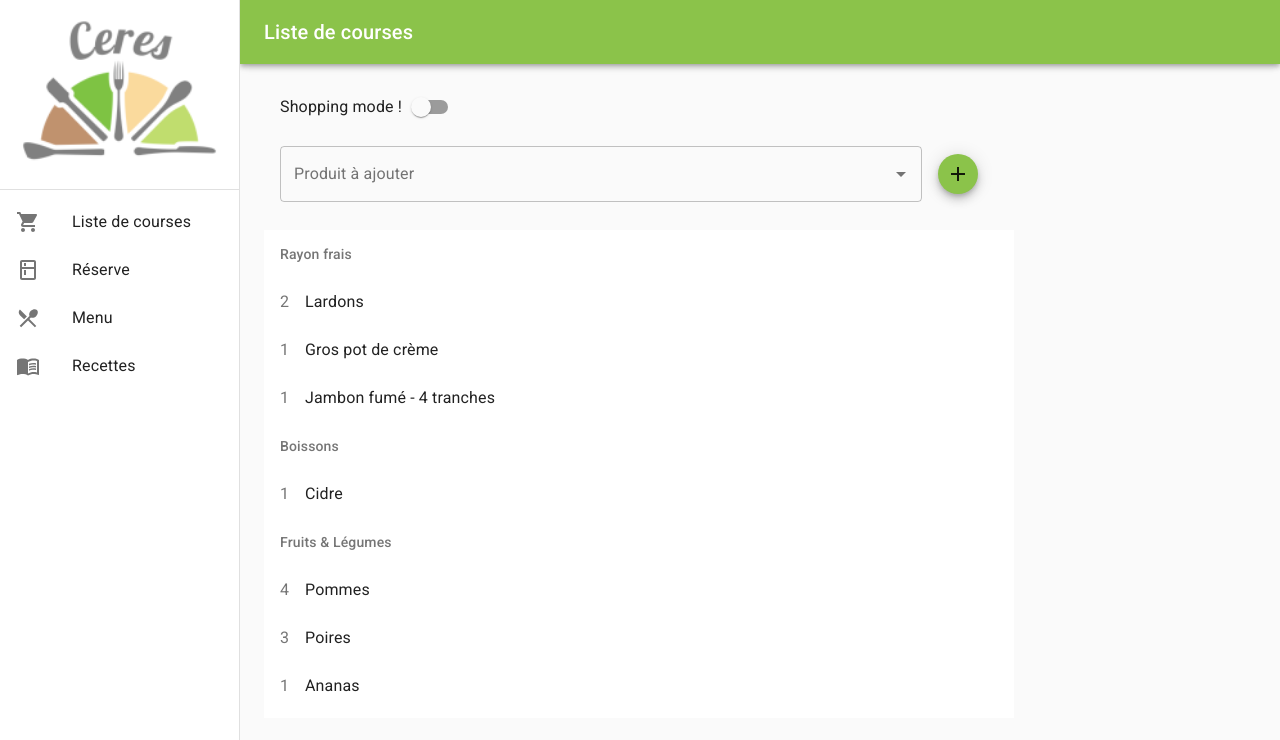
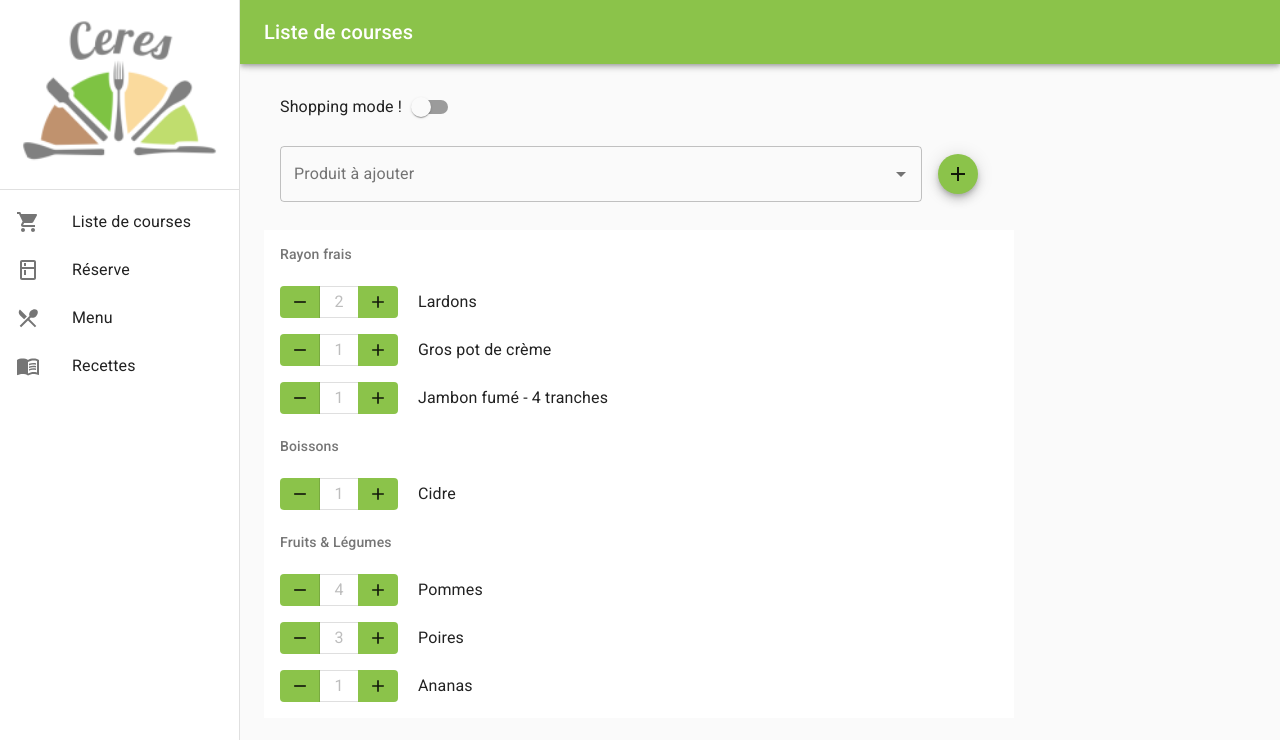
Before and after one commit to LorianeE/ceres-front, a React (Create React App) app: page /shoppinglist in a window 1280 px wide. Shown: the top 740 px of the page. Built offline with nearby package versions, Linux system fonts and the light colour scheme.

Commit message:
feat: handle modify item quantity in list

```diff
--- /dev/null
+++ b/src/content/shopping/ItemQuantity.js
@@ -0,0 +1,38 @@
+import ListItemIcon from "@material-ui/core/ListItemIcon";
+import ButtonGroup from "@material-ui/core/ButtonGroup";
+import Button from "@material-ui/core/Button";
+import RemoveIcon from "@material-ui/icons/Remove";
+import Typography from "@material-ui/core/Typography";
+import AddIcon from "@material-ui/icons/Add";
+import React from "react";
+
+const ItemQuantity = ({item, shoppingMode, changeItemQuantity}) => {
+  if (shoppingMode) {
+    return (
+      <ListItemIcon style={{minWidth: 25}}>
+        <Typography>
+          {item.quantity}
+        </Typography>
+      </ListItemIcon>
+    )
+  }
+  return (
+    <ListItemIcon style={{paddingRight: 20}}>
+      <ButtonGroup color="primary" aria-label="outlined primary button group">
+        <Button variant="contained" size="small" disableElevation onClick={() => changeItemQuantity(item, -1)}>
+          <RemoveIcon fontSize="small"/>
+        </Button>
+        <Button size="small" disabled>
+          <Typography>
+            {item.quantity}
+          </Typography>
+        </Button>
+        <Button variant="contained" size="small" disableElevation onClick={() => changeItemQuantity(item, 1)}>
+          <AddIcon fontSize="small"/>
+        </Button>
+      </ButtonGroup>
+    </ListItemIcon>
+  )
+}
+
+export default ItemQuantity
--- a/src/content/shopping/Shopping.js
+++ b/src/content/shopping/Shopping.js
@@ -66,14 +66,19 @@ const Shopping = () => {
   }
 
 
-  const addItem = (item) => {
+  const changeItemQuantity = (item, quantityToAdd) => {
     let itemToUpdateIndex = shoppingList.findIndex(product => product.id === item.id)
     if (itemToUpdateIndex !== -1) {
-      shoppingList[itemToUpdateIndex].quantity += 1
+      const newQuantity = shoppingList[itemToUpdateIndex].quantity + quantityToAdd
+      if (newQuantity > 0) {
+        shoppingList[itemToUpdateIndex].quantity = newQuantity
+      } else {
+        shoppingList.splice(itemToUpdateIndex, 1)
+      }
     } else {
       shoppingList.push({
         ...item,
-        quantity: 1
+        quantity: quantityToAdd
       })
     }
     const newShoppingList = [...shoppingList]
@@ -96,13 +101,14 @@ const Shopping = () => {
           labelPlacement="start"
         />
         {
-          itemsRemoved.length >= 1 && <CancelRemoveItemButton classes={classes} cancelRemoveItem={cancelRemoveItem} />
+          itemsRemoved.length >= 1 && <CancelRemoveItemButton classes={classes} cancelRemoveItem={cancelRemoveItem}/>
         }
       </FormGroup>
       {
-        !shoppingMode && <AddProductArea classes={classes} addItem={addItem}/>
+        !shoppingMode && <AddProductArea classes={classes} addItem={(item) => changeItemQuantity(item, 1)}/>
       }
-      <ShoppingList shoppingList={shoppingList} classes={classes} handleCheckItem={handleCheckItem} shoppingMode={shoppingMode}/>
+      <ShoppingList shoppingList={shoppingList} classes={classes} handleCheckItem={handleCheckItem}
+                    shoppingMode={shoppingMode} changeItemQuantity={changeItemQuantity}/>
     </div>
   )
 };
--- a/src/content/shopping/ShoppingList.js
+++ b/src/content/shopping/ShoppingList.js
@@ -3,13 +3,12 @@ import List from "@material-ui/core/List";
 import ListSubheader from "@material-ui/core/ListSubheader";
 import ListItem from "@material-ui/core/ListItem";
 import Checkbox from "@material-ui/core/Checkbox";
-import ListItemIcon from "@material-ui/core/ListItemIcon";
-import Typography from "@material-ui/core/Typography";
 import ListItemText from "@material-ui/core/ListItemText";
+import ItemQuantity from "./ItemQuantity";
 
 import {SHELF_TRANSLATION} from "../data/translation";
 
-const ShoppingList = ({ shoppingList, classes, handleCheckItem, shoppingMode}) => {
+const ShoppingList = ({ shoppingList, classes, handleCheckItem, shoppingMode, changeItemQuantity}) => {
 
   const shelves = Array.from(new Set(shoppingList.map(item => item.shelf))).sort()
 
@@ -20,27 +19,22 @@ const ShoppingList = ({ shoppingList, classes, handleCheckItem, shoppingMode}) =
           <ul className={classes.ul}>
             <ListSubheader>{SHELF_TRANSLATION[shelf]}</ListSubheader>
             {
-              shoppingList.map(({id, label, quantity, shelf: itemShelf}) => {
-                return itemShelf === shelf && (
-                  <ListItem key={id} button disableRipple onClick={() => {
-                  }} style={{cursor: 'default'}}>
+              shoppingList.map((item) => {
+                return item.shelf === shelf && (
+                  <ListItem key={item.id} button disableRipple style={{cursor: 'default'}}>
                     {
                       shoppingMode && (
                         <Checkbox
                           edge="start"
                           defaultChecked={false}
                           onChange={handleCheckItem}
-                          inputProps={{'aria-labelledby': `list-item-text-${id}`}}
-                          id={id}
+                          inputProps={{'aria-labelledby': `list-item-text-${item.id}`}}
+                          id={item.id}
                         />
                       )
                     }
-                    <ListItemIcon style={{minWidth: 25}}>
-                      <Typography>
-                        {quantity}
-                      </Typography>
-                    </ListItemIcon>
-                    <ListItemText id={`list-item-text-${id}`} primary={label}/>
+                    <ItemQuantity item={item} shoppingMode={shoppingMode} changeItemQuantity={changeItemQuantity}/>
+                    <ListItemText id={`list-item-text-${item.id}`} primary={item.label}/>
                   </ListItem>
                 )
               })
```
